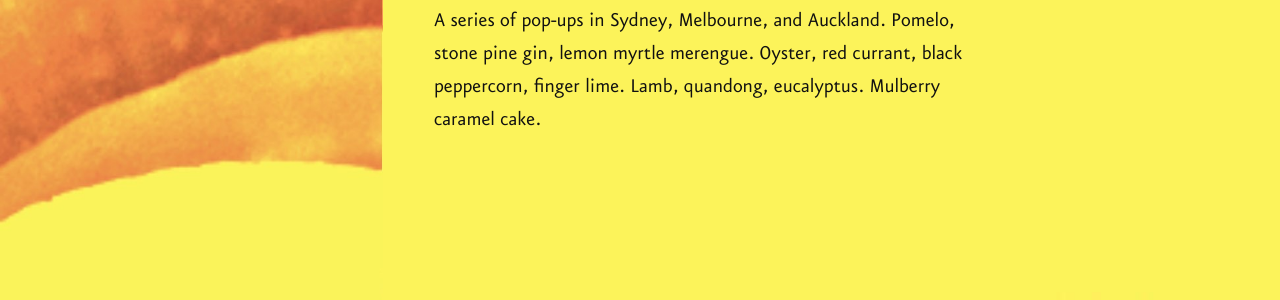
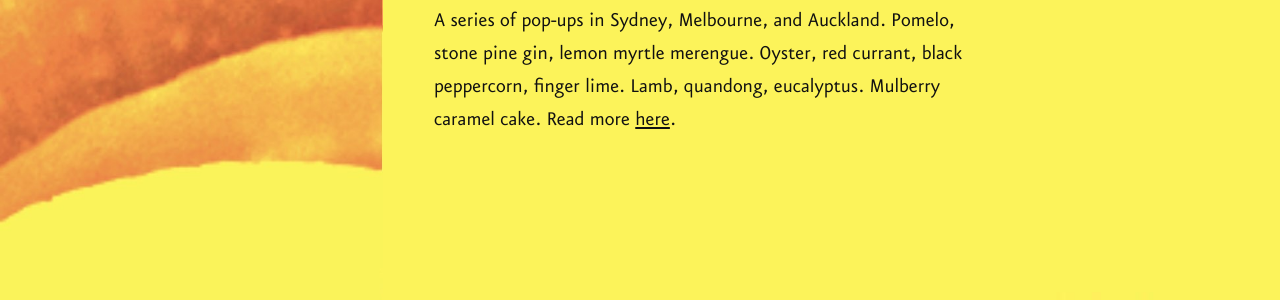
Before and after one commit to zoe-pith/pith-site, a Jekyll site: the page built from _posts/2016-09-26-pith-down-under.md, in a window 1280 px wide. Shown: the part 179-479 px from the top of the page. Built offline with Jekyll 4.4.1, drawn with Linux system fonts in a browser that asks for light colours.

Commit message:
Updated 2016-09-26-pith-down-under.md

```diff
--- a/_posts/2016-09-26-pith-down-under.md
+++ b/_posts/2016-09-26-pith-down-under.md
@@ -5,4 +5,4 @@ categories: projects
 published: true
 ---
 
-A series of pop-ups in Sydney, Melbourne, and Auckland. Pomelo, stone pine gin, lemon myrtle merengue. Oyster, red currant, black peppercorn, finger lime. Lamb, quandong, eucalyptus. Mulberry caramel cake.
+A series of pop-ups in Sydney, Melbourne, and Auckland. Pomelo, stone pine gin, lemon myrtle merengue. Oyster, red currant, black peppercorn, finger lime. Lamb, quandong, eucalyptus. Mulberry caramel cake. Read more [here](http://www.huffingtonpost.com.au/2016/10/25/nyc-dorm-chef-is-hosting-australias-smallest-pop-up-restaurant/).
```
